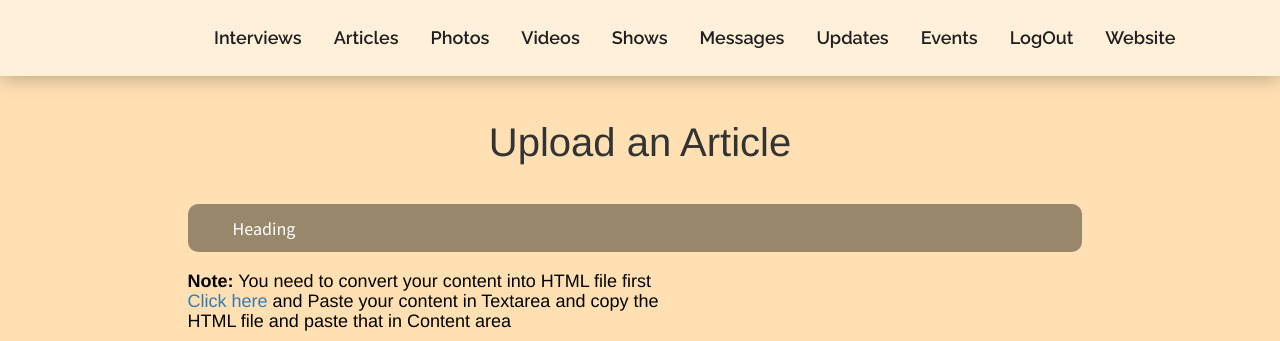
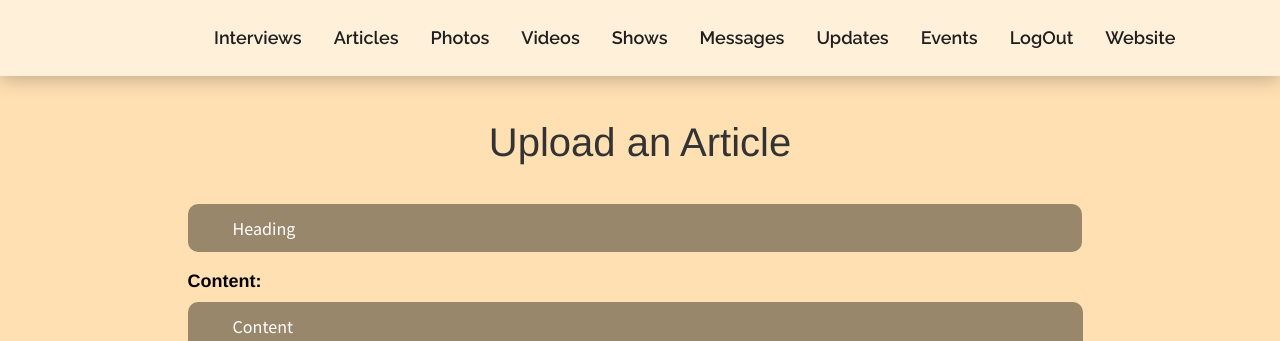
Before and after one commit to confused1108/Uthaan_website, a PHP site: page /admin/articlesadmin.php in a window 1280 px wide. Shown: the top 341 px of the page. Run offline with PHP 8.4, Linux system fonts and the light colour scheme; some libraries are stand-ins or nearby versions.

Commit message:
Update articlesadmin.php

```diff
--- a/admin/articlesadmin.php
+++ b/admin/articlesadmin.php
@@ -25,8 +25,7 @@ include 'adminbar.php';
              <input type="text" name="heading" value="" size="40" class="nameinput wpcf7-form-control wpcf7-text wpcf7-validates-as-required" aria-required="true" aria-invalid="false" placeholder="Heading" required>
           </span>
 
-        <h4 style="text-align: left; color: black"><b>Note:</b> You need to convert your content into HTML file first<br>
-            <a href="https://wordhtml.com/" target="_blank">Click here</a> and Paste your content in Textarea and copy the <br>HTML file and paste that in Content area</h4>
+        <h4 style="text-align: left; color: black"><b>Content:</b> </h4>
             <span class="wpcf7-form-control-wrap Message">
             <textarea class="ckeditor" name="content" cols="10" rows="10" aria-invalid="false" placeholder="Content" required></textarea>
           </span>
```
